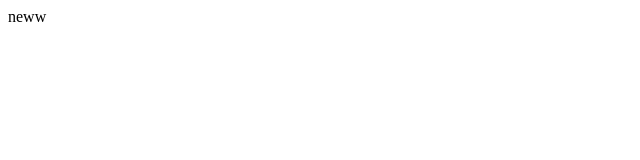
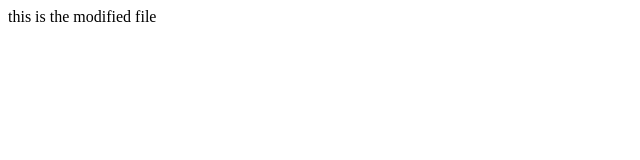
Before and after one commit to Ruturaj57/myrep, a plain HTML site: page index.html in a window 1280 px wide. Shown: the whole page, without its empty margins (0-640 px from the left). Drawn offline with Linux system fonts and the light colour scheme.

Commit message:
Update index.html

```diff
--- a/index.html
+++ b/index.html
@@ -1 +1 @@
-<html><head></head><body>neww</body></html>
+<html><head></head><body>this is the modified file </body></html>
```
